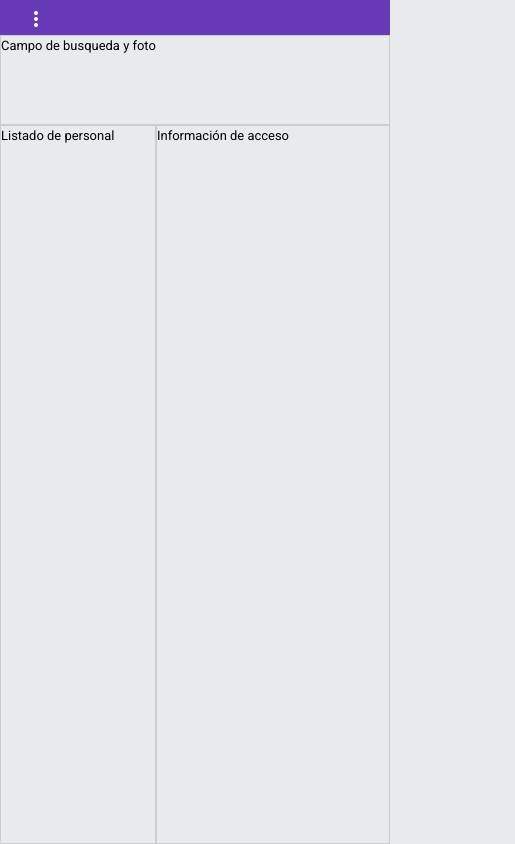
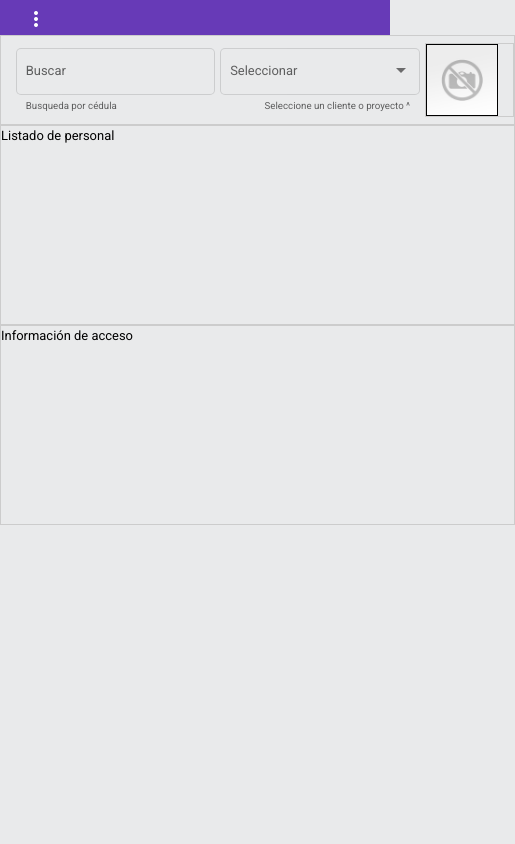
Before and after one commit to AbdielP/qrcodeproject, an Angular app: page /acceso in a window 390 px wide. Shown: the whole page, 515 px wide, since content can reach past the window. Built offline with nearby package versions, Linux system fonts and the light colour scheme.

Commit message:
set media screen properties to qraccess content

```diff
--- a/src/app/materials/materials.module.ts
+++ b/src/app/materials/materials.module.ts
@@ -4,8 +4,12 @@ import {MatToolbarModule} from '@angular/material/toolbar';
 import {MatMenuModule} from '@angular/material/menu';
 import {MatIconModule} from '@angular/material/icon';
 import {MatButtonModule} from '@angular/material/button';
+import {MatFormFieldModule} from '@angular/material/form-field';
+import { MatInputModule } from '@angular/material/input';
+import {MatSelectModule} from '@angular/material/select';
 
-const modules = [MatToolbarModule, MatMenuModule, MatIconModule, MatButtonModule]
+
+const modules = [MatToolbarModule, MatMenuModule, MatIconModule, MatButtonModule, MatFormFieldModule, MatInputModule, MatSelectModule]
 
 @NgModule({
   declarations: [],
--- a/src/app/pages/qrgenerator/qraccess/qraccess.component.css
+++ b/src/app/pages/qrgenerator/qraccess/qraccess.component.css
@@ -14,6 +14,10 @@
 .search-container {
     grid-column: 1/3;
     height: var(--search-container-height);
+    display: flex;
+    align-items: center;
+    justify-content: space-between;
+    border-bottom: 1px solid var(--border-primary-color);
 }
 
 section, .grid div {
@@ -24,3 +28,39 @@ section, .grid div {
 .list-container, .info-container {
     height: calc(100vh - var(--search-container-height) - var(--navbar-height));
 }
+
+.mat-form-field {
+    width: 50%;
+    background-color: red;
+}.img-container {
+    display: flex;
+    align-items: center;
+    justify-content: flex-end;
+    width: 50%;
+    /* background-color: red; */
+}img {
+    border: 1px solid ;
+    width: 70px;
+    margin-right: 15px;
+}
+
+app-search {
+    width: 100%;
+}
+
+@media screen and (max-width: 768px){
+    .container {
+        height: auto;
+    }
+
+    .grid {
+        display: grid;
+        grid-template-columns: 100%;
+        /* grid-template-rows: 250px; */
+    }
+
+    .list-container, .info-container {
+        height: 200px;
+        grid-column: 1/3;
+    }
+}
--- a/src/app/pages/qrgenerator/qraccess/qraccess.component.html
+++ b/src/app/pages/qrgenerator/qraccess/qraccess.component.html
@@ -1,6 +1,11 @@
 <div class="container">
     <div class="grid">
-        <div class="search-container">Campo de busqueda y foto</div>
+        <div class="search-container">
+            <app-search></app-search>
+            <div class="img-container">
+                <img src="../../../../assets/img/noimage.png" alt="img">
+            </div>
+        </div>
         <div class="list-container">Listado de personal</div>
         <div class="info-container">Información de acceso</div>
     </div>
--- /dev/null
+++ b/src/app/pages/qrgenerator/qraccess/search/search.component.css
@@ -0,0 +1,15 @@
+.search-container {
+    /* display: flex;
+    align-items: center;
+    width: 100%;
+    margin-left: 15px;
+    background-color: blueviolet; */
+    display: grid;
+    grid-template-columns: repeat(2, 1fr);
+    margin-left: 15px;
+}
+
+mat-form-field {
+    /* width: 100%; */
+    margin-right: 5px;
+}
--- /dev/null
+++ b/src/app/pages/qrgenerator/qraccess/search/search.component.html
@@ -0,0 +1,19 @@
+<div class="search-container">
+    <!-- <input type="text" placeholder="Buscar"> -->
+    <mat-form-field style="margin-bottom: 0" class="example-form-field" appearance="outline">
+        <mat-label>Buscar</mat-label>
+        <input matInput type="text" [(ngModel)]="value">
+        <button *ngIf="value" matSuffix mat-icon-button aria-label="Clear" (click)="value=''">
+            <mat-icon>close</mat-icon>
+        </button>
+        <mat-hint align="start">Busqueda por cédula</mat-hint>
+    </mat-form-field>
+
+    <mat-form-field appearance="outline">
+        <mat-label>Seleccionar</mat-label>
+        <mat-select>
+            <mat-option value="option">Option</mat-option>
+        </mat-select>
+        <mat-hint align="end">Seleccione un cliente o proyecto ^</mat-hint>
+    </mat-form-field>
+</div>
--- /dev/null
+++ b/src/app/pages/qrgenerator/qraccess/search/search.component.ts
@@ -0,0 +1,17 @@
+import { Component, OnInit } from '@angular/core';
+
+@Component({
+  selector: 'app-search',
+  templateUrl: './search.component.html',
+  styleUrls: ['./search.component.css']
+})
+export class SearchComponent implements OnInit {
+
+  value = '';
+
+  constructor() { }
+
+  ngOnInit(): void {
+  }
+
+}
--- a/src/styles.css
+++ b/src/styles.css
@@ -3,7 +3,14 @@
 ::ng-deep :root {
     --navbar-height: 35px;
     --search-container-height: 90px;
+    --border-primary-color: #b7b7b8;
 }
+
+/* :host ::ng-deep .mat-form-field-wrapper{
+    margin: 0 !important;
+    padding: 0;
+} */
+
 
 html, body {
     height: 100%;
```
Also changed, not shown: src/app/pages/qrgenerator/qrgenerator.module.ts (+6 -1 lines), src/assets/img/noimage.png (added), src/assets/svg/search_black_24dp.svg (added).
